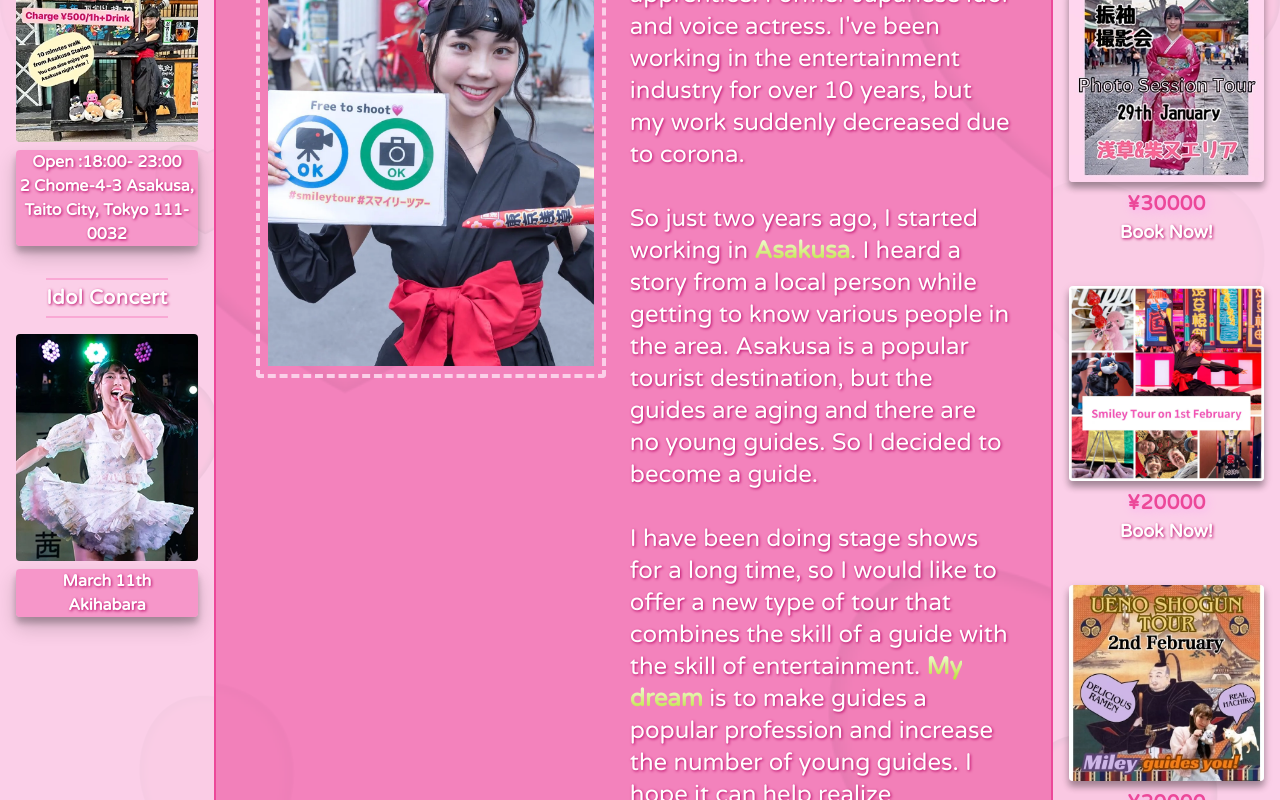
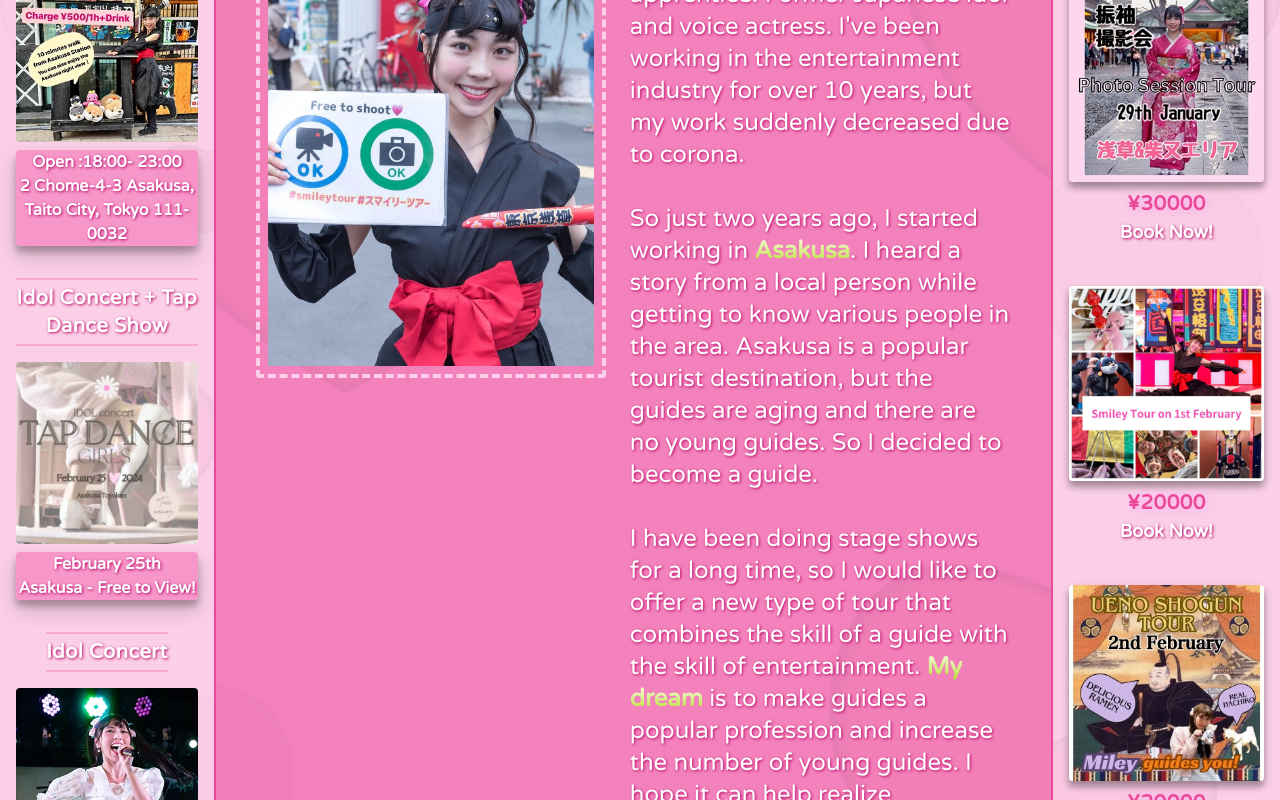
Before and after one commit to brandonrainey/smiley-tours, a Next.js app: page / in a window 1280 px wide. Shown: the part 375-1175 px from the top of the page. Built offline with nearby package versions, Linux system fonts and the light colour scheme; what tailwindcss-animated would draw is missing.

Commit message:
added new event, added meta tag, added netlify.toml

```diff
--- a/app/layout.tsx
+++ b/app/layout.tsx
@@ -32,6 +32,7 @@ export default function RootLayout({
 
         <meta property="og:url" content="https://www.smileytour.guide" />
         <meta name="twitter:card" content="summary_large_image" />
+        <meta name="twitter:creator" content="@mairie0828" />
         <meta name="twitter:site" content="@mairie0828" />
         <meta name="twitter:title" content="Tokyo Tour Guide" />
         <meta
@@ -40,7 +41,7 @@ export default function RootLayout({
         />
         <meta name="twitter:image" content="URL to an image" />
         <meta name="author" content="Brandon Rainey" />
-
+        <meta name="theme-color" content="#fbcfe8" />
         <meta
           name="google-site-verification"
           content="fi5b-1hLu-5vtrSRc4guyfwYlJmu9TH5CtgFXxYz1PQ"
--- a/components/InfoSidebar.tsx
+++ b/components/InfoSidebar.tsx
@@ -8,7 +8,11 @@ interface InfoSidebarProps {
 
 export default function InfoSidebar({ eventsRef }: InfoSidebarProps) {
   return (
-    <section className="bg-transparent h-auto basis-1/4 p-4 font-Varela custom:before:border-none short-border relative custom:order-1 order-3" id='events' ref={eventsRef}>
+    <section
+      className="bg-transparent h-auto basis-1/4 p-4 font-Varela custom:before:border-none short-border relative custom:order-1 order-3"
+      id="events"
+      ref={eventsRef}
+    >
       <img
         src="/ganko.webp"
         alt="ganko"
@@ -35,13 +39,6 @@ export default function InfoSidebar({ eventsRef }: InfoSidebarProps) {
             className="rounded max-w-[300px] w-full"
             alt="ninja bar"
           />
-          {/* <Image
-            src="/bar.webp"
-            width={300}
-            height={288}
-            alt="ninja bar image"
-            className="rounded "
-          /> */}
 
           <div
             className={`bg-pink-400/60 rounded text-white custom:text-shadow-1 text-shadow-5 mt-2 custom:max-w-[288px] max-w-[300px] newShadow`}
@@ -51,6 +48,32 @@ export default function InfoSidebar({ eventsRef }: InfoSidebarProps) {
               <p className="hover:text-pink-800">
                 2 Chome-4-3 Asakusa, Taito City, Tokyo 111-0032
               </p>
+            </a>
+          </div>
+        </div>
+      </div>
+
+      {/*  */}
+      <div className="text-center font-semibold flex flex-col items-center mt-8">
+        <h2
+          className={`text-center text-xl tracking-wide font-semibold text-white border-y-2 border-pink-300 custom:text-shadow-1 text-shadow-5 py-1 mb-4`}
+        >
+          Idol Concert + Tap Dance Show
+        </h2>
+
+        <div className="flex flex-col items-center ">
+          <img
+            src="/tap-concert.webp"
+            className="rounded max-w-[300px] w-full"
+            alt="tap concert promo image"
+          />
+
+          <div
+            className={`bg-pink-400/60 rounded text-white custom:text-shadow-1 text-shadow-5 mt-2 custom:max-w-[288px] max-w-[300px] newShadow w-full`}
+          >
+            <p>February 25th</p>
+            <a href="https://maps.app.goo.gl/1eivcwBZiR1D2ok46">
+              <p className="hover:text-pink-800">Asakusa - Free to View!</p>
             </a>
           </div>
         </div>
```
Also changed, not shown: public/tap-concert.webp (added), 1 other file (tests, documents, lock files or other folders).
